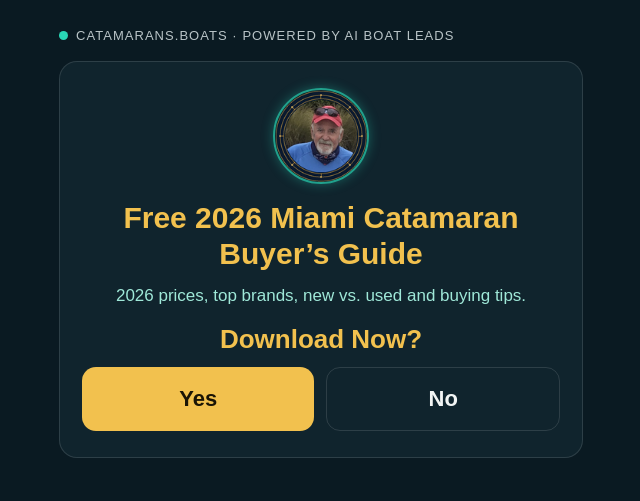
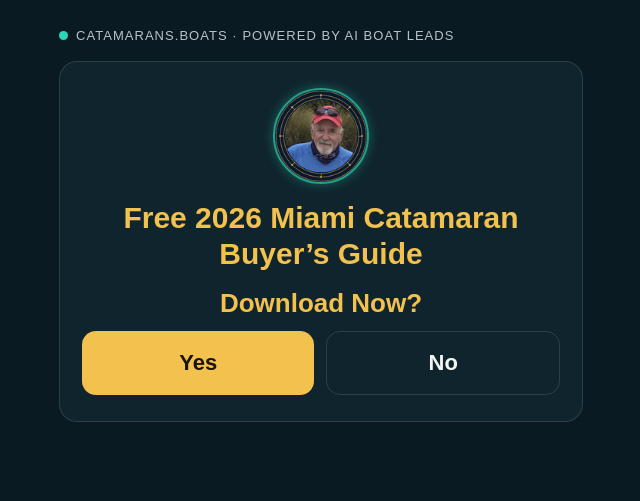
Before and after one commit to BobDucey/Catamarans.boats, a plain HTML site: page miami-fl-report.html in a window 1280 px wide. Shown: the whole page, without its empty margins (319-959 px from the left). Drawn offline with Linux system fonts and the light colour scheme; no server answers.

Commit message:
Report page: remove '2026 prices, top brands' line
Co-Authored-By: Claude Opus 5.5 <noreply@anthropic.com>
Claude-Session: https://claude.ai/code/session_01BXULs7RwXg7MTgiPabLDHQ

```diff
--- a/miami-fl-report.html
+++ b/miami-fl-report.html
@@ -53,7 +53,6 @@ button.yes{background:var(--gold);color:#1a1405}
 <div class="card" id="formCard">
 <img class="avatar" src="/capt-bob-avatar.png" alt="Capt. Bob">
 <h1>Free 2026 Miami Catamaran Buyer’s Guide</h1>
-<p class="sub">2026 prices, top brands, new vs. used and buying tips.</p>
 <div class="ask" id="askStep">
 <p class="q">Download Now?</p>
 <div class="yn"><button type="button" class="yes" id="yesStart">Yes</button><button type="button" class="alt" id="noStart">No</button></div>
```
